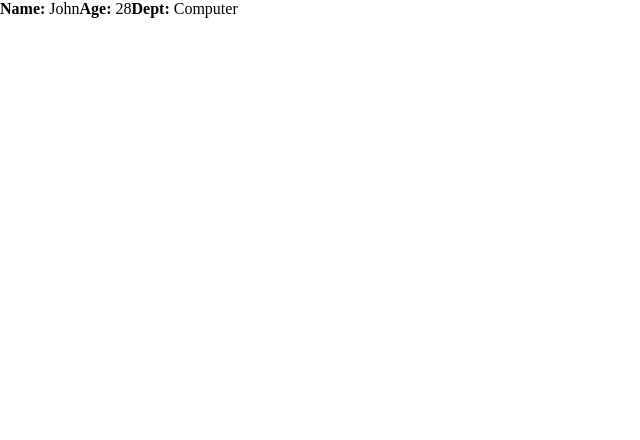
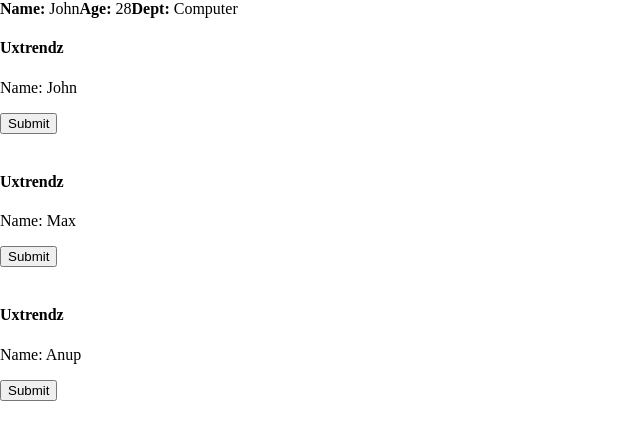
Before and after one commit to ShubhamMore6688/Angular, an Angular app in the folder project/: page / in a window 1280 px wide. Shown: the top 440 px of the page, without its empty margins (0-640 px from the left). Built offline with nearby package versions, Linux system fonts and the light colour scheme.

Commit message:
ngTemplateOutlet

```diff
--- a/project/src/app/component/ng-template/ng-template.component.html
+++ b/project/src/app/component/ng-template/ng-template.component.html
@@ -5,7 +5,7 @@
 </div>
 
 
-<!-- ng-template are used to create the div which we can show or hide on conditional bases -->
+<!-- ng-template are used to create the template content which we can show or hide on conditional bases -->
 
 <ng-template #elseBlock>
     <div>
@@ -15,3 +15,25 @@
 
     </div>
 </ng-template>
+
+
+<!-- we have to one template and show the template content at different places -->
+
+<ng-template #card let-name="name">
+    <div>
+        <h4>Uxtrendz</h4>
+        <p>Name: {{name}}</p>
+        <div>
+            <button>Submit</button>
+        </div>
+    </div>
+</ng-template>
+
+<!-- we can show that template using ngTemplateOutlet -->
+<!-- <ng-container *ngTemplateOutlet="card" ></ng-container> -->
+
+
+<!-- we can pass dynamic data also -->
+<ng-container *ngTemplateOutlet="card; context: {name: 'John'}" ></ng-container><br>
+<ng-container *ngTemplateOutlet="card; context: {name: 'Max'}" ></ng-container><br>
+<ng-container *ngTemplateOutlet="card; context: {name: 'Anup'}" ></ng-container><br>
```
